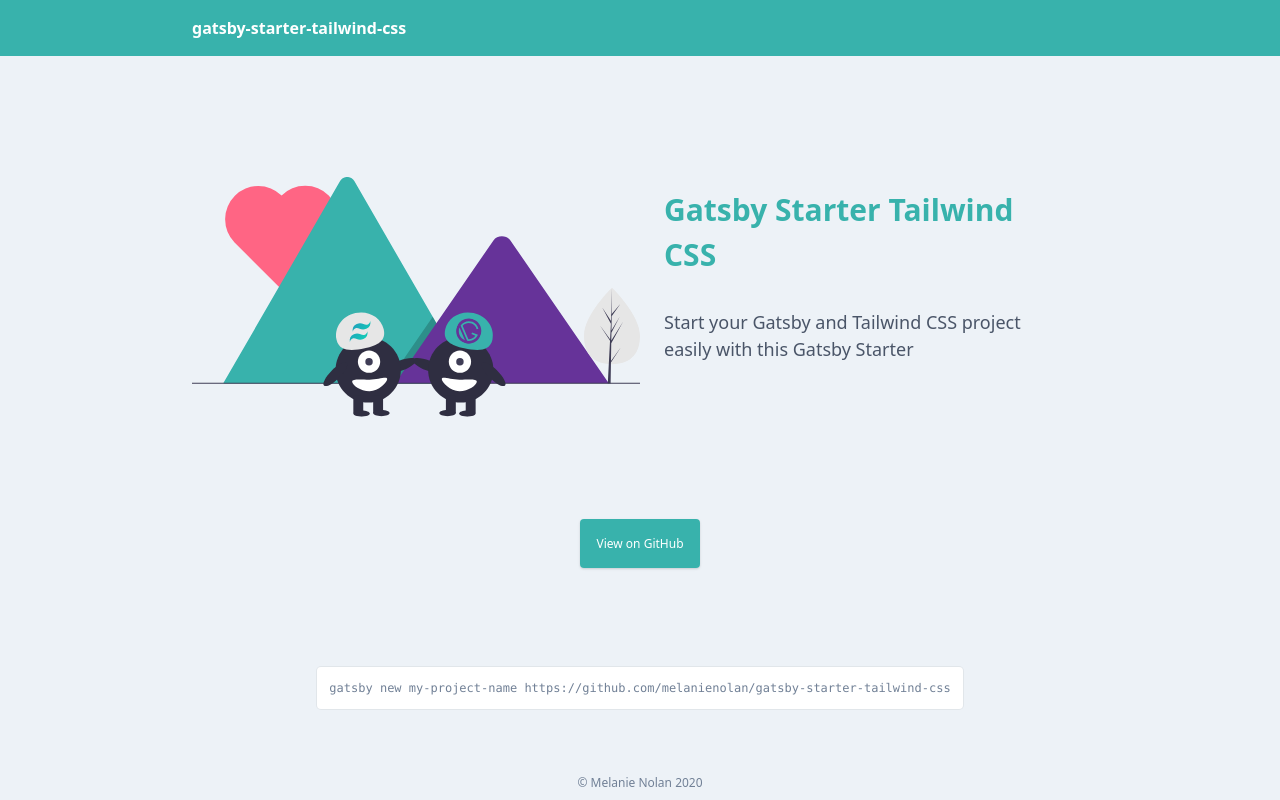
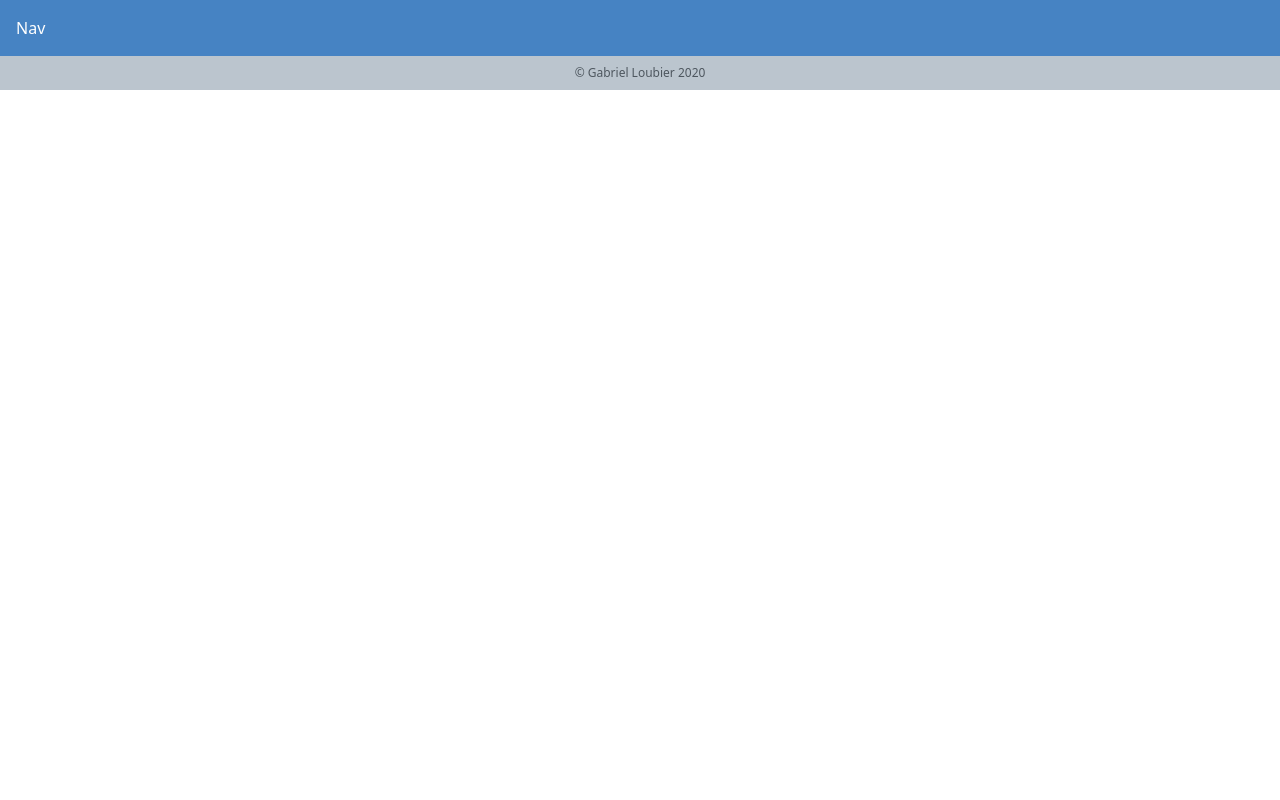
Before and after one commit to ieatmangos/strike_resume, a Gatsby site: page / in a window 1280 px wide. Built offline with nearby package versions, Linux system fonts and the light colour scheme; Gatsby itself is replaced by a stand-in of ours.

Commit message:
gds-design

```diff
--- /dev/null
+++ b/design/boxShadow.js
@@ -0,0 +1,13 @@
+const   boxShadow = {
+        sm: '0 1px 2px 0 rgba(0, 0, 0, 0.05)',
+        DEFAULT: '0 1px 3px 0 rgba(0, 0, 0, 0.1), 0 1px 2px 0 rgba(0, 0, 0, 0.06)',
+        md: '0 4px 6px -1px rgba(0, 0, 0, 0.1), 0 2px 4px -1px rgba(0, 0, 0, 0.06)',
+        lg: '0 10px 15px -3px rgba(0, 0, 0, 0.1), 0 4px 6px -2px rgba(0, 0, 0, 0.05)',
+        xl: '0 20px 25px -5px rgba(0, 0, 0, 0.1), 0 10px 10px -5px rgba(0, 0, 0, 0.04)',
+        '2xl': '0 25px 50px -12px rgba(0, 0, 0, 0.25)',
+       '3xl': '0 35px 60px -15px rgba(0, 0, 0, 0.3)',
+        inner: 'inset 0 2px 4px 0 rgba(0, 0, 0, 0.06)',
+        none: 'none'
+}
+
+module.exports = boxShadow
--- /dev/null
+++ b/design/colors.js
@@ -0,0 +1,49 @@
+const colors = {
+    white: '#fff',
+    gray: {
+        100: 'hsl(208, 17%, 95%)',
+        200: 'hsl(208, 16%, 77%)',
+        300: 'hsl(208, 8%, 54%)',
+        400: 'hsl(208, 9%, 46%)',
+        500: 'hsl(208, 10%, 40%)',
+        600: 'hsl(208, 10%, 34%)',
+        700: 'hsl(208, 11%, 24%)',
+        800: 'hsl(208, 13%, 18%)',
+        900: 'hsl(208, 15%, 14%)'
+      },
+    blue: {
+        100: 'hsl(211, 97%, 95%)',
+        200: 'hsl(211, 83%, 88%)',
+        300: 'hsl(211, 69%, 77%)',
+        400: 'hsl(211, 62%, 68%)',
+        500: 'hsl(211, 51%, 52%)',
+        600: 'hsl(211, 50%, 43%)',
+        700: 'hsl(211, 53%, 25%)',
+        800: 'hsl(211, 64%, 25%)',
+        900: 'hsl(211, 36%, 24%)'
+      },
+    yellow: {
+        100: 'hsl(53, 100%, 98%)',
+        200: 'hsl(54, 94%, 93%)',
+        300: 'hsl(53, 90%, 85%)',
+        400: 'hsl(52, 81%, 73%)',
+        500: 'hsl(49, 77%, 61%)',
+        600: 'hsl(38, 76%, 64%)',
+        700: 'hsl(34, 53%, 51%)',
+        800: 'hsl(32, 50%, 41%)',
+        900: 'hsl(26, 52%, 32%)'
+      },
+    red: {
+        100: 'hsl(8, 88%, 95%)',
+        200: 'hsl(8, 83%, 91%)',
+        300: 'hsl(8, 60%, 73%)',
+        400: 'hsl(8, 60%, 64%)',
+        500: 'hsl(8, 55%, 43%)',
+        600: 'hsl(8, 58%, 35%)',
+        700: 'hsl(8, 71%, 25%)',
+        800: 'hsl(360, 60%, 21%)',
+        900: 'hsl(360, 60%, 19%)'
+      },
+}
+
+module.exports = colors
--- /dev/null
+++ b/design/fontFamilies.js
@@ -0,0 +1,55 @@
+// https://fonts.adobe.com/my_fonts
+
+const families = [
+  {
+    headline: [
+      "Proxima Nova",
+      "Freight Sans",
+      "Futura",
+      "Graphik",
+      "FF Meta Serif",
+      "Roboto",
+      "Jubilat",
+      "Interstate",
+      "Adelle",
+      "X Harmonia Sans",
+      "X Neue Plak",
+    ],
+  },
+  {
+    article: [
+      "Feight Text",
+      "Source Sans",
+      "Open Sans",
+      "Merriweather",
+      "Proxima Nova",
+      "Franklin Gothic",
+      "X Camphor",
+    ],
+  },
+  {
+    application_ui: [
+      "Proxima Nova",
+      "Inter UI",
+      "Roboto",
+      "Graphik",
+      "Source Sans",
+      "Lato",
+      "Open Sans",
+      "Aktiv Grotesk",
+      "Soleil",
+      "Neue Plak Text",
+      "Effra",
+      "X Benton Sans",
+      "X Avenir Next",
+      "X Camphor",
+    ],
+  },
+];
+
+const fontFamily = {
+  heading: ["interstate", "system-ui"],
+  body: ["source-sans-pro", "system-ui"],
+};
+
+module.exports = fontFamily
--- /dev/null
+++ b/design/fontSize.js
@@ -0,0 +1,15 @@
+const fontSize = {
+        'xs': '12px',
+        'sm': '14px',
+        'base': '16px',
+        'lg': '18px',
+        'xl': '20px',
+        '2xl': '24px',
+        '3xl': '30px',
+        '4xl': '36px',
+        '5xl': '48px',
+        '6xl': '60px',
+        '7xl': '72px',
+}
+
+module.exports = fontSize
--- /dev/null
+++ b/design/gdsDesignSystem.js
@@ -0,0 +1,43 @@
+const spacing = require( "./spacing")
+const colors = require( "./colors")
+const fontSize = require( "./fontSize")
+const boxShadow = require( "./boxShadow")
+const fontFamily = require( "./fontFamilies")
+
+const atoms = {
+  maxWidth: (theme) => theme("spacing"),
+  height: (theme) => theme("spacing"),
+  minHeight: (theme) => theme("spacing"),
+  maxHeight: (theme) => theme("spacing"),
+};
+
+const extend = {
+  animation: {
+    fadeIn: 'fadeIn .4s forwards',
+   },
+  keyframes:{
+    fadeIn:{
+      '0%': {
+        opacity: '0',
+        transform: 'translateY(20px)'
+      },
+      '100%': {
+        opacity: '1',
+        transform: 'translateY(0px)'
+
+      }
+
+    }}
+}
+
+const gdsDesignSystem = {
+  spacing,
+  colors,
+  fontFamily,
+  fontSize,
+  boxShadow,
+  ...atoms,
+  extend,
+
+};
+module.exports = gdsDesignSystem;
--- /dev/null
+++ b/design/spacing.js
@@ -0,0 +1,27 @@
+const spacing = {
+  0: '0px',
+  1: "4px",
+  2: "8px",
+  3: "12px",
+  4: "16px",
+  5: "24px",
+  6: "32px",
+  7: "48px",
+  8: "64px",
+  9: "96px",
+  10: "128px",
+  11: "192px",
+  12: "256px",
+  13: "384px",
+  14: "512px",
+  15: "640px",
+  16: "768px",
+  17: "1280px",
+  18: "1500px",
+  "50%": "50%",
+  "100%": "100%",
+  "25%": "25%",
+  "75%": "75%",
+};
+
+module.exports = spacing;
--- a/gatsby-browser.js
+++ b/gatsby-browser.js
@@ -1 +1,16 @@
+import React from "react"
+import Layout from "./src/components/layout/Layout"
 import "./src/css/tailwind.css"
+
+export function wrapPageElement({ element, props }) {
+  return <Layout {...props}>{element}</Layout>
+}
+
+export function wrapRootElement({ element }) {
+  return (
+    <>
+      {/* Provider go here */}
+      {element}
+    </>
+  )
+}
--- a/gatsby-config.js
+++ b/gatsby-config.js
@@ -17,8 +17,6 @@ module.exports = {
         name: "Gatsby Starter Tailwind CSS",
         short_name: "Gatsby Starter Tailwind CSS",
         start_url: "/",
-        background_color: theme.colors.white,
-        theme_color: theme.colors.teal[500],
         icon: "static/icon.svg",
       },
     },
--- a/package.json
+++ b/package.json
@@ -10,6 +10,7 @@
     "develop": "gatsby develop",
     "format": "prettier --write \"**/*.{js,jsx,json,md}\"",
     "serve": "gatsby serve",
+    "start": "npm run develop",
     "clean": "gatsby clean",
     "test": "echo \"Write tests! -> https://gatsby.dev/unit-testing\" && exit 1"
   },
--- a/src/components/Layout.js
+++ /dev/null
@@ -1,21 +0,0 @@
-import React from "react"
-import SEO from "./SEO"
-
-const Layout = ({ children }) => {
-  return (
-    <>
-      <SEO />
-      <div className="flex flex-col min-h-screen bg-gray-200">
-        <header className="p-4 bg-teal-500 text-white font-semibold">
-          <h1 className="max-w-4xl mx-auto">gatsby-starter-tailwind-css</h1>
-        </header>
-        {children}
-        <footer className="py-2 text-center text-gray-600 text-xs">
-          &copy; Melanie Nolan 2020
-        </footer>
-      </div>
-    </>
-  )
-}
-
-export default Layout
--- /dev/null
+++ b/src/components/layout/Footer.js
@@ -0,0 +1,9 @@
+import React from 'react'
+
+export default function Footer() {
+    return (
+        <footer className="py-2 text-center text-gray-600 text-xs">
+        &copy; Gabriel Loubier 2020
+      </footer>
+    )
+}
--- /dev/null
+++ b/src/components/layout/Layout.js
@@ -0,0 +1,18 @@
+import React from "react"
+import SEO from "./SEO"
+import Nav from "./Nav"
+import Footer from "./Footer"
+const Layout = ({ children }) => {
+  return (
+    <>
+      <SEO />
+      <div className="flex flex-col min-h-screen bg-gray-200">
+        <Nav />
+        {children}
+        <Footer />
+      </div>
+    </>
+  )
+}
+
+export default Layout
--- /dev/null
+++ b/src/components/layout/Nav.js
@@ -0,0 +1,9 @@
+import React from 'react'
+
+export default function Nav() {
+    return (
+        <header className="p-4 bg-blue-500 text-white">
+          <h1 className="max-w-4xl mx-auto">Nav</h1>
+        </header>
+    )
+}
--- a/src/components/SEO.js
+++ b/src/components/layout/SEO.js
@@ -1,6 +1,6 @@
 import React from "react"
 import { Helmet } from "react-helmet"
-import useSiteMetadata from "../hooks/useSiteMetadata"
+import {useSiteMetadata} from '../../hooks'
 
 const SEO = () => {
   const { title, description } = useSiteMetadata()
--- /dev/null
+++ b/src/hooks/index.js
@@ -0,0 +1,5 @@
+import useSiteMetadata from './useSiteMetadata'
+
+export {
+    useSiteMetadata
+}
--- a/src/pages/404.js
+++ b/src/pages/404.js
@@ -1,13 +1,13 @@
 import React from "react"
-import Layout from "../components/Layout"
+
 import notFoundImage from "../images/not-found-image.svg"
 
 export default () => {
   return (
-    <Layout>
+
       <main className="max-w-4xl flex-grow mx-auto flex flex-col justify-around">
         <img className="p-4" src={notFoundImage} alt="Page not found" />
       </main>
-    </Layout>
+
   )
 }
--- a/src/pages/index.js
+++ b/src/pages/index.js
@@ -1,44 +1,9 @@
 import React from "react"
-import Layout from "../components/Layout"
-import heroImage from "../images/hero-image.svg"
 
 export default () => {
   return (
-    <Layout>
-      <main className="max-w-4xl flex-grow mx-auto flex flex-col justify-around">
-        <div className="sm:flex sm:flex-row-reverse sm:items-center">
-          <div className="sm:px-2">
-            <h1 className="px-4 pt-5 text-2xl text-left text-teal-500 font-bold sm:text-3xl">
-              Gatsby Starter Tailwind CSS
-            </h1>
-            <p className="px-4 mt-8 text-lg text-gray-700 sm:mt-8">
-              Start your Gatsby and Tailwind CSS project easily with this Gatsby
-              Starter
-            </p>
-          </div>
-          <img
-            className="w-full max-w-lg mt-16 mx-auto sm:w-1/2"
-            src={heroImage}
-            alt="Gatsby and Tailwind CSS together"
-          />
-        </div>
+      <main className="">
 
-        <div className="mx-auto">
-          <a
-            href="https://github.com/melanienolan/gatsby-starter-tailwind-css"
-            className="p-4 bg-teal-500 text-white text-xs rounded shadow hover:bg-teal-400"
-          >
-            View on GitHub
-          </a>
-        </div>
-
-        <div className="flex items-center p-3 mx-2 bg-white rounded shadow-xs sm:mx-auto">
-          <code className="text-gray-600 text-xs leading-xl">
-            gatsby new my-project-name
-            https://github.com/melanienolan/gatsby-starter-tailwind-css
-          </code>
-        </div>
       </main>
-    </Layout>
   )
 }
--- a/tailwind.config.js
+++ b/tailwind.config.js
@@ -1,7 +1,11 @@
+
+const gdsDesignSystem = require('./design/gdsDesignSystem')
+
 module.exports = {
   purge: ["./src/**/*.js"],
   target: "relaxed",
   theme: {
+    ...gdsDesignSystem,
     extend: {},
   },
   variants: {},
```
Also changed, not shown: README.md, src/images/hero-image.svg (deleted).
